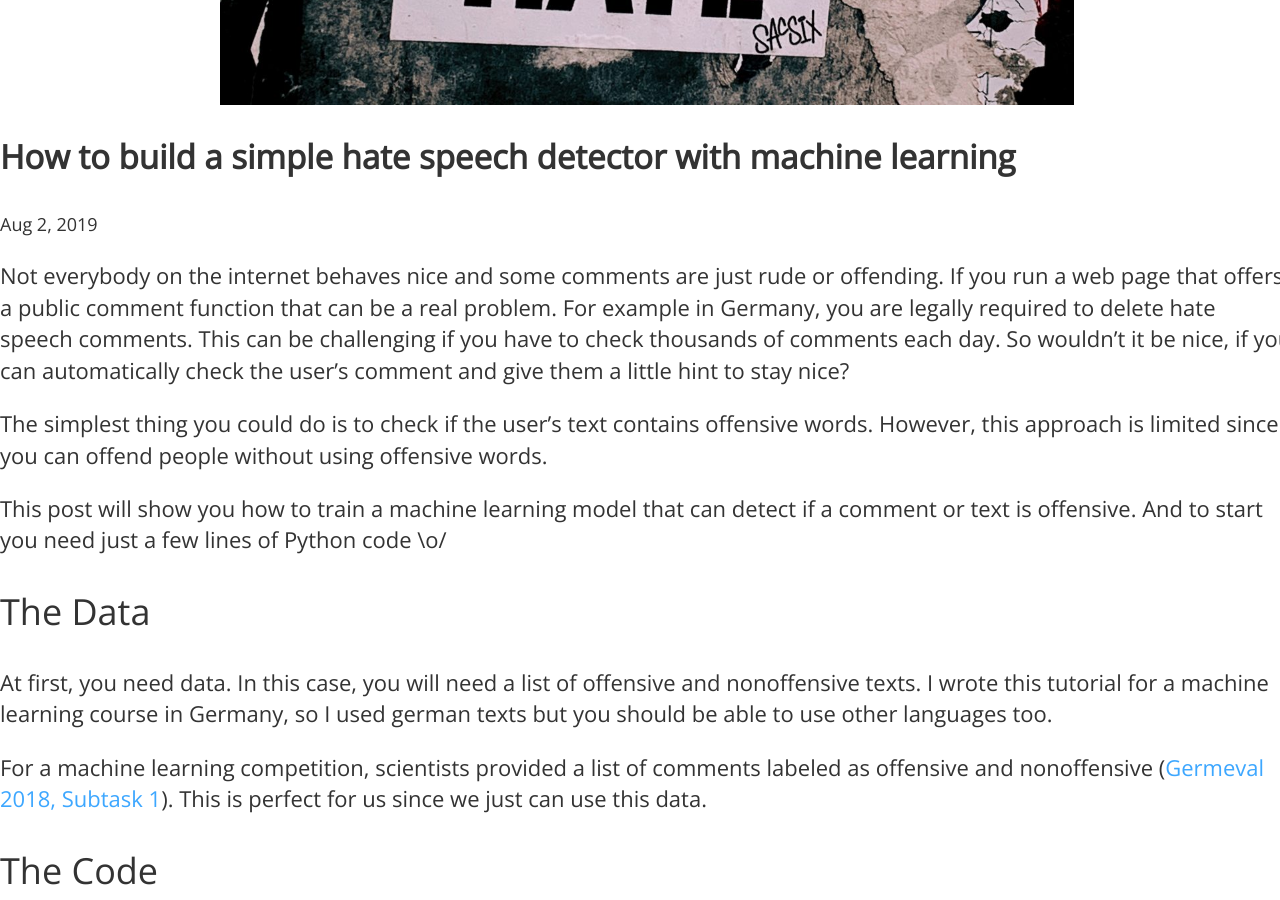
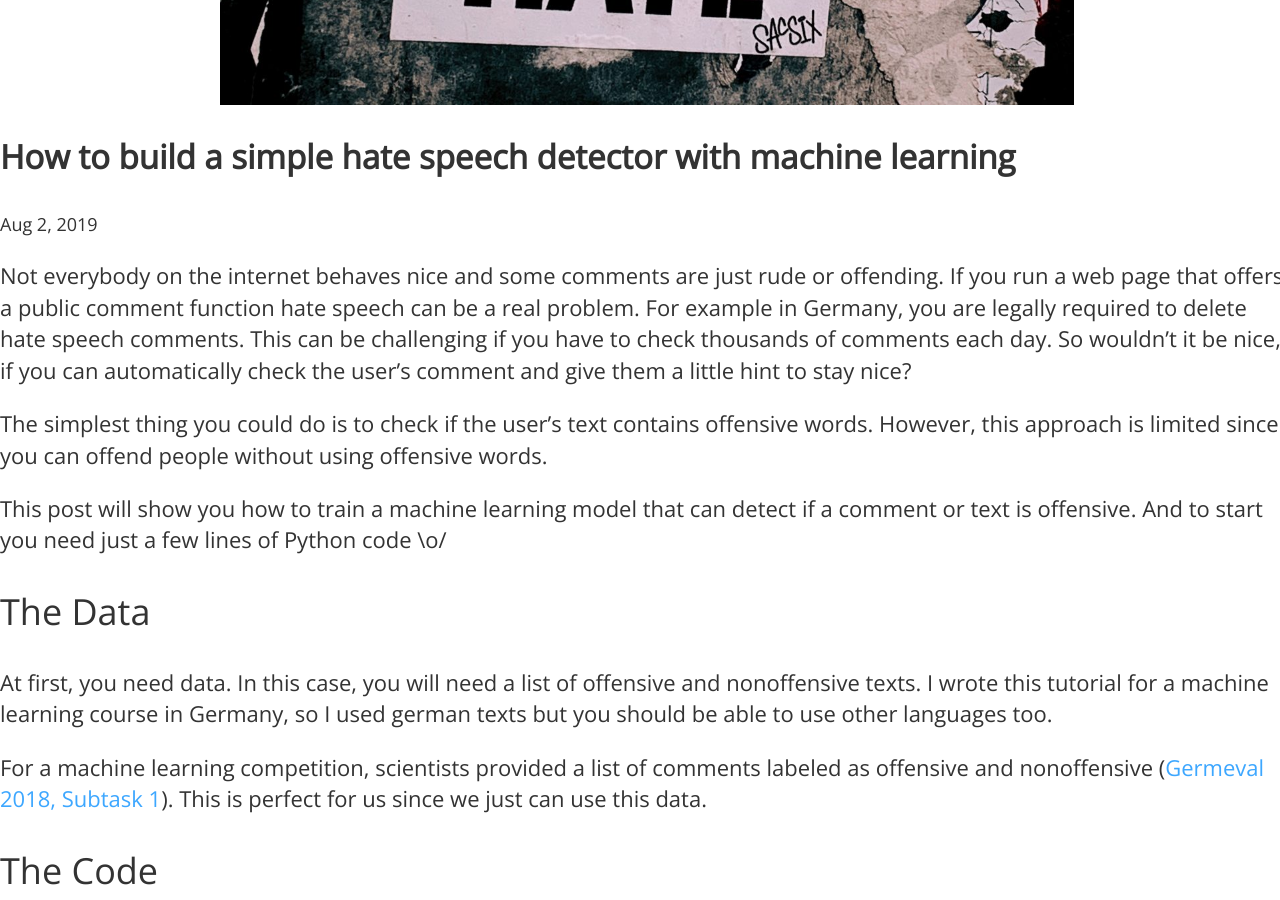
Before and after one commit to oliverguhr/olivers-blog, a Jekyll site: the page built from _posts/2019-08-02-build-a-simple-hate-speech-detector-with-machine-learning.md, in a window 1280 px wide and 900 px high, scrolled down 709 px. Built offline with Jekyll 4.4.1, drawn with Linux system fonts in a browser that asks for light colours.

Commit message:
wording fix 2

```diff
--- a/_posts/2019-08-02-build-a-simple-hate-speech-detector-with-machine-learning.md
+++ b/_posts/2019-08-02-build-a-simple-hate-speech-detector-with-machine-learning.md
@@ -7,7 +7,7 @@ categories: nlp
 image: "/assets/posts/post-no-hate.jpg"
 ---
 
-Not everybody on the internet behaves nice and some comments are just rude or offending. If you run a web page that offers a public comment function that can be a real problem. For example in Germany, you are legally required to delete hate speech comments. This can be challenging if you have to check thousands of comments each day.
+Not everybody on the internet behaves nice and some comments are just rude or offending. If you run a web page that offers a public comment function hate speech can be a real problem. For example in Germany, you are legally required to delete hate speech comments. This can be challenging if you have to check thousands of comments each day.
 So wouldn't it be nice, if you can automatically check the user's comment and give them a little hint to stay nice?
 <!--description-->
 
@@ -15,13 +15,11 @@ The simplest thing you could do is to check if the user's text contains offensiv
 
 This post will show you how to train a machine learning model that can detect if a comment or text is offensive. And to start you need just a few lines of Python code \o/
 
-
 ## The Data
 
 At first, you need data. In this case, you will need a list of offensive and nonoffensive texts. I wrote this tutorial for a machine learning course in Germany, so I used german texts but you should be able to use other languages too.
 
 For a machine learning competition, scientists provided a list of comments labeled as offensive and nonoffensive ([Germeval 2018, Subtask 1](https://projects.fzai.h-da.de/iggsa/projekt/)). This is perfect for us since we just can use this data.
-
 
 ## The Code
 
```
